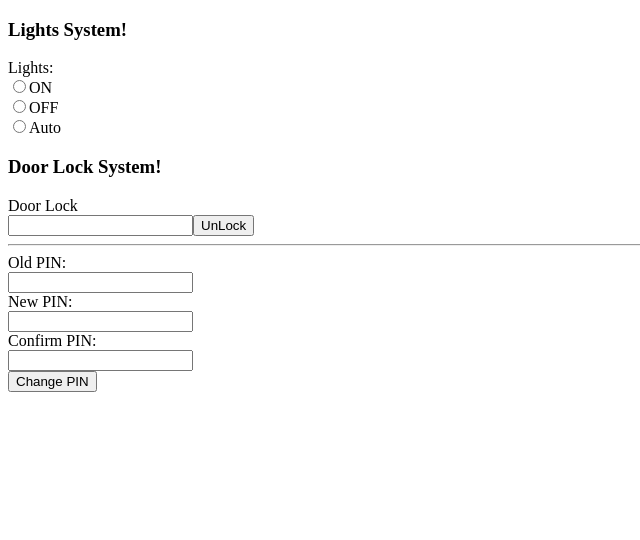
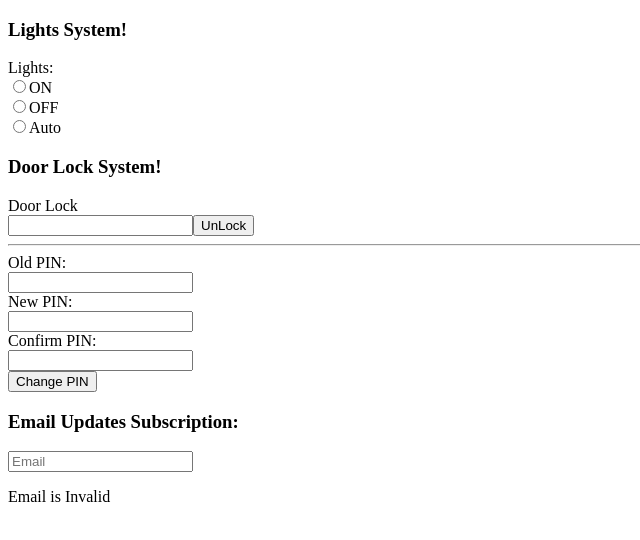
Before and after one commit to MayurSChittaragi/iot-remote, a React (Create React App) app: page / in a window 1280 px wide. Shown: the top 540 px of the page, without its empty margins (0-640 px from the left). Built offline with nearby package versions, Linux system fonts and the light colour scheme; no server answers; the HTML template or start-up script is replaced by a standard one.

Commit message:
email subscription added

```diff
--- a/src/components/App.tsx
+++ b/src/components/App.tsx
@@ -2,13 +2,14 @@ import React from 'react';
 import LightButton from './LightButton';
 import FireAlarm from './FireAlarm';
 import DoorLock from './DoorLock';
-
+import EmailList from "./EmailList";
 function App() {
   return (
     <div className="App">
       <LightButton />
       <FireAlarm />
       <DoorLock />
+      <EmailList />
     </div>
   );
 }
--- /dev/null
+++ b/src/components/EmailList.tsx
@@ -0,0 +1,82 @@
+import React from "react";
+
+
+import { writeThingspeak } from "../api/thingspeak";
+
+class EmailList extends React.Component<any, any> {
+    state: any = {
+        email: '',
+        verified: false,
+        alertText: 'Email is Invalid',
+    };
+
+
+
+    verifyEmail = () => {
+        const email = this.state.email;
+        const regex = new RegExp("^[a-zA-Z0-9]+@[a-zA-Z0-9]+.[A-Za-z]+$");
+        const result = regex.test(email);
+        if (result) {
+            this.setState({ alertText: "Email is valid", verified: true });
+        }
+        else {
+            this.setState({ alertText: "Email is invalid", verified: false });
+        }
+    }
+
+    onSubmit = (e: any) => {
+        e.preventDefault();
+        if (this.state.verified) {
+            writeThingspeak.get(`?field5=${this.state.email}`).then(
+                (response) => {
+                    console.log(response.data);
+                    alert("Successfully Subscribed!")
+                }
+            ).catch(
+                (error) => {
+                    console.log(error);
+                }
+            );
+        }
+    }
+
+    ViewSubmit = () => {
+        if (this.state.verified) {
+            return (
+                <div>
+                    <p>{this.state.alertText}</p>
+                    <button className="ui button teritiary" onClick={this.onSubmit}>Submit</button>
+                </div>
+            );
+        }
+        else {
+            return <div>
+                <p>{this.state.alertText}</p>
+            </div>
+        }
+    }
+
+
+    render() {
+        return (
+            <div className="ui container segment">
+                <h3>Email Updates Subscription: </h3>
+                <div className="ui form">
+                    <div className="field">
+                        {/* <label>Email</label> */}
+                        <input type="text" name="email" placeholder="Email" onChange={(e) => {
+                            e.preventDefault();
+                            this.setState({ email: e.target.value });
+                            this.verifyEmail();
+                        }} />
+                        <div>
+                            {this.ViewSubmit()}
+                        </div>
+                    </div>
+                </div>
+            </div>
+        );
+    }
+}
+
+export default EmailList;
```
Also changed, not shown: 1 other file (tests, documents, lock files or other folders).
